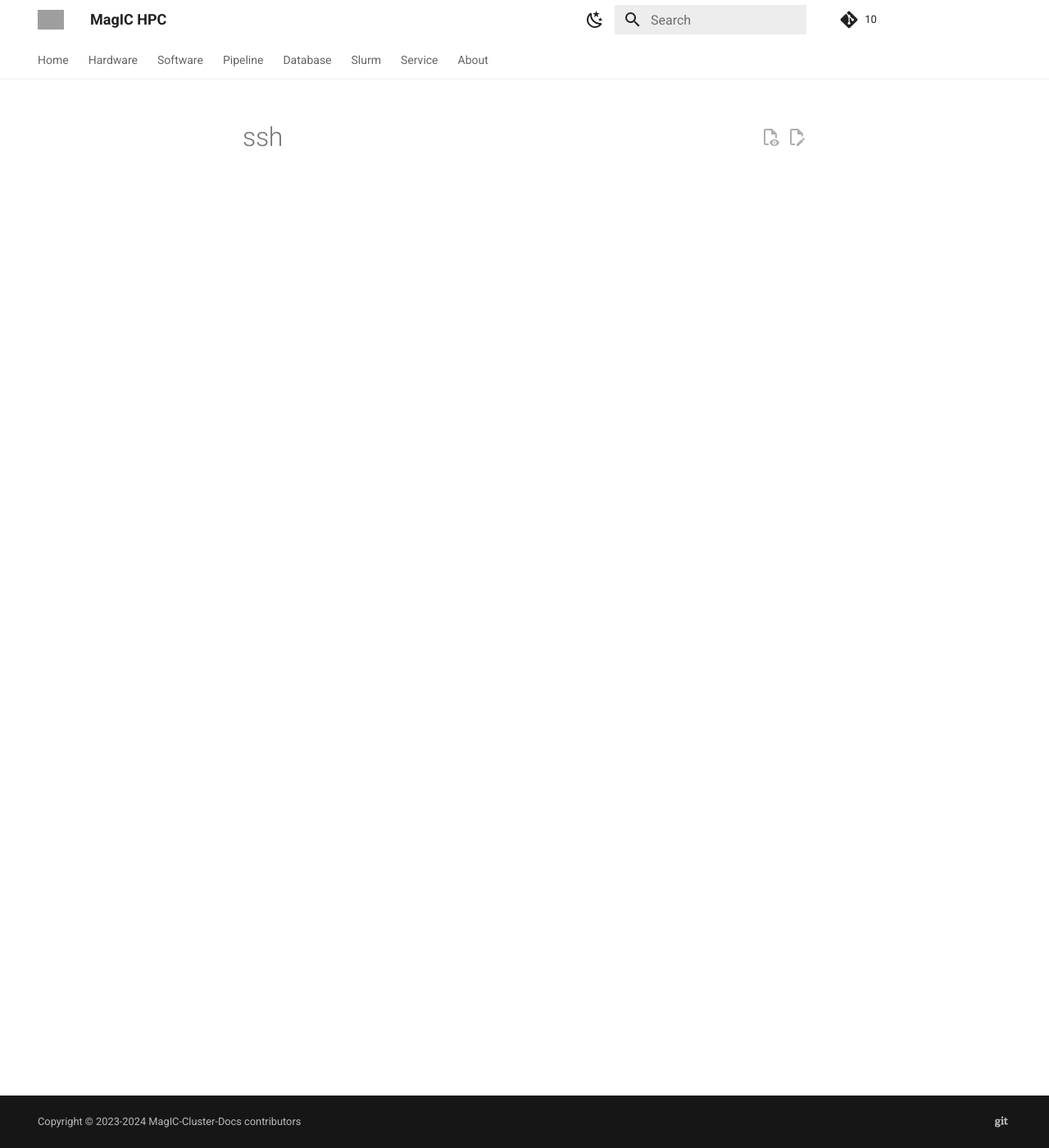
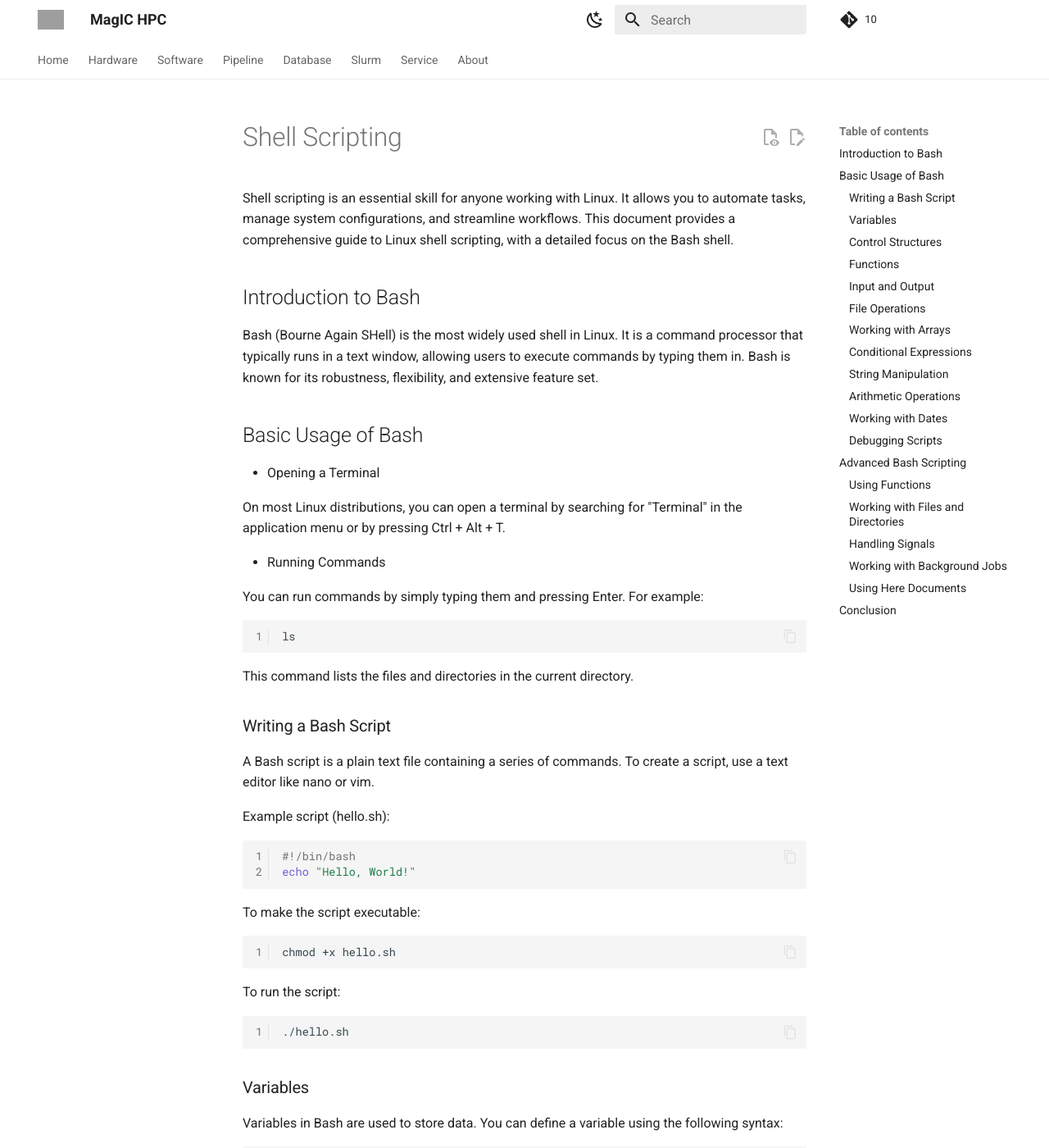
Before and after one commit to magic-inno/MagIC-Cluster-Docs, an MkDocs documentation site: the page built from docs/docs/linux/shell.md, in a window 1280 px wide and 1400 px high. Shown: the whole window at 82% size. Built offline with MkDocs 1.6.1 and Material for MkDocs 9.7.7, drawn with Linux system fonts in a browser that asks for light colours; some of the changed text lies outside the part shown; grey boxes are pictures that could not be loaded.

Commit message:
linux-shell

````diff
--- a/docs/docs/linux/shell.md
+++ b/docs/docs/linux/shell.md
@@ -1 +1,271 @@
-# ssh
+# Shell Scripting
+
+Shell scripting is an essential skill for anyone working with Linux. It allows you to
+automate tasks, manage system configurations, and streamline workflows. This document
+provides a comprehensive guide to Linux shell scripting, with a detailed focus on the Bash
+shell.
+
+## Introduction to Bash
+
+Bash (Bourne Again SHell) is the most widely used shell in Linux. It is a command
+processor that typically runs in a text window, allowing users to execute commands by
+typing them in. Bash is known for its robustness, flexibility, and extensive feature set.
+
+## Basic Usage of Bash
+
+- Opening a Terminal
+
+On most Linux distributions, you can open a terminal by searching for "Terminal" in the
+application menu or by pressing Ctrl + Alt + T.
+
+- Running Commands
+
+You can run commands by simply typing them and pressing Enter. For example:
+
+```sh
+ls
+```
+
+This command lists the files and directories in the current directory.
+
+### Writing a Bash Script
+
+A Bash script is a plain text file containing a series of commands. To create a script,
+use a text editor like nano or vim.
+
+Example script (hello.sh):
+
+```sh
+#!/bin/bash
+echo "Hello, World!"
+```
+
+To make the script executable:
+
+```sh
+chmod +x hello.sh
+```
+
+To run the script:
+
+```sh
+./hello.sh
+```
+
+### Variables
+
+Variables in Bash are used to store data. You can define a variable using the following
+syntax:
+
+```
+name="Alice"
+echo "Hello, $name!"
+```
+
+### Control Structures
+
+- If-Else Statements:
+
+```
+if [ condition ]; then
+    # commands
+else
+    # commands
+fi
+```
+
+- Loops:
+
+  - For Loop:
+
+```sh
+for i in {1..5}; do
+    echo "Number: $i"
+done
+```
+
+- While Loop:
+
+```sh
+count=1
+while [ $count -le 5 ]; do
+    echo "Count: $count"
+    count=$((count + 1))
+done
+```
+
+### Functions
+
+Functions in Bash allow you to encapsulate a block of code that can be reused.
+
+```sh
+greet() {
+    echo "Hello, $1!"
+}
+greet "Bob"
+```
+
+### Input and Output
+
+- Reading Input:
+
+```sh
+read -p "Enter your name: " name
+echo "Hello, $name!"
+```
+
+- Redirecting Output:
+
+```sh
+echo "Hello, World!" > output.txt
+```
+
+### File Operations
+
+- Creating a File:
+
+```sh
+touch newfile.txt
+```
+
+- Deleting a File:
+
+```sh
+rm newfile.txt
+```
+
+- Reading a File:
+
+```sh
+cat filename.txt
+```
+
+- Writing to a File:
+
+```sh
+echo "This is a new line" >> filename.txt
+```
+
+### Working with Arrays
+
+Bash supports arrays, which can be useful for storing multiple values.
+
+```
+fruits=("apple" "banana" "cherry")
+echo "First fruit: ${fruits[0]}"
+```
+
+### Conditional Expressions
+
+Bash provides various conditional expressions for comparing values.
+
+```sh
+if [ "$a" -eq "$b" ]; then
+    echo "a is equal to b"
+fi
+```
+
+### String Manipulation
+
+Bash offers several ways to manipulate strings.
+
+```sh
+string="Hello, World!"
+echo ${string:7:5}  # Output: World
+```
+
+### Arithmetic Operations
+
+Bash supports basic arithmetic operations.
+
+```sh
+a=10
+b=5
+sum=$((a + b))
+echo "Sum: $sum"
+```
+
+### Working with Dates
+
+You can work with dates using the date command.
+
+```sh
+current_date=$(date +"%Y-%m-%d")
+echo "Current Date: $current_date"
+```
+
+### Debugging Scripts
+
+To debug a Bash script, you can use the -x option.
+
+```sh
+bash -x script.sh
+```
+
+## Advanced Bash Scripting
+
+### Using Functions
+
+Functions can be used to modularize your scripts.
+
+```
+function say_hello {
+    echo "Hello, $1!"
+}
+say_hello "Alice"
+```
+
+### Working with Files and Directories
+
+- Creating Directories:
+
+```sh
+mkdir newdir
+```
+
+- Deleting Directories:
+
+```sh
+rmdir newdir
+```
+
+- Listing Directory Contents:
+
+```sh
+ls -l
+```
+
+### Handling Signals
+
+You can handle signals in Bash using the trap command.
+
+```sh
+trap 'echo "Script interrupted"; exit' INT
+```
+
+### Working with Background Jobs
+
+You can run commands in the background using the & symbol.
+
+```sh
+sleep 10 &
+```
+
+### Using Here Documents
+
+Here documents allow you to pass a block of text to a command.
+
+```sh
+cat <<EOF
+This is a here document.
+EOF
+```
+
+## Conclusion
+
+Shell scripting is a essential skill for anyone working with Linux. Bash is the most
+commonly used shell, but Zsh and Fish offer additional features and user-friendly
+interfaces. Each shell has its own strengths, and choosing the right one depends on your
+specific needs and preferences. This guide provides a comprehensive overview of Bash
+scripting, covering basic to advanced topics to help you become proficient in shell
+scripting.
````
